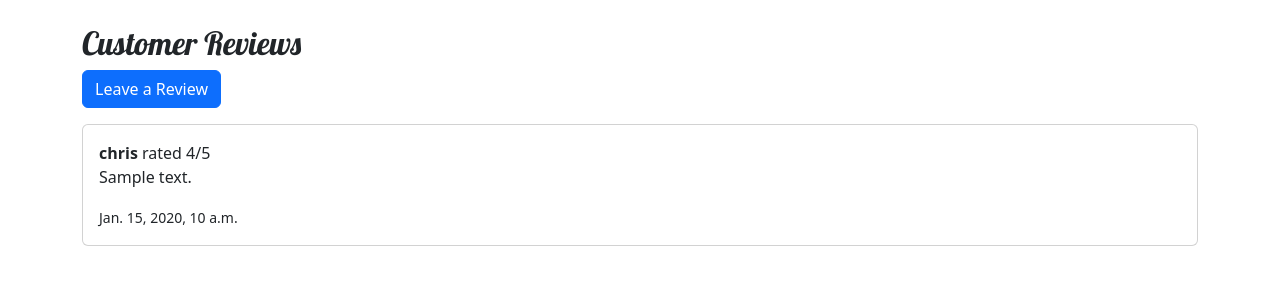
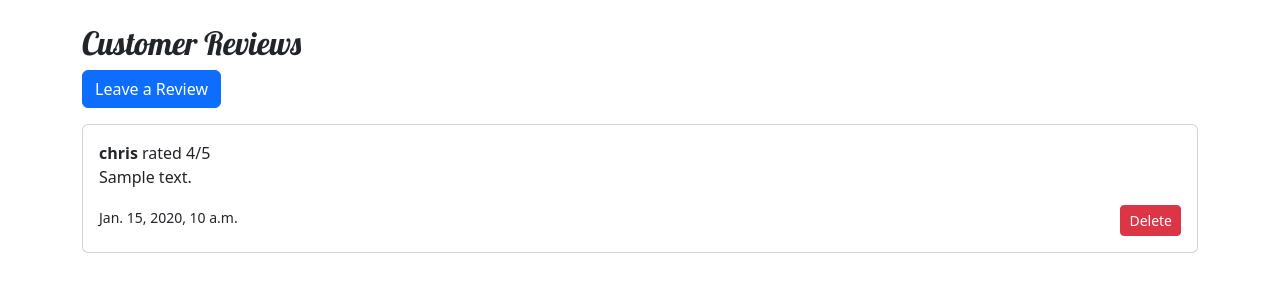
Before and after one commit to Chris-moreton12/get-fit-quick, a Django app: page /reviews/ in a window 1280 px wide. Shown: the part 56-356 px from the top of the page. Run offline with Django 5.2, Linux system fonts and the light colour scheme; a user stored in the database is signed in; data comes from the database, SQL or seed files in the repository; tables that the repository leaves empty hold one stand-in row (values such as "Sample post"); some libraries are stand-ins or nearby versions.

Commit message:
edit to allow user to delete own review

```diff
--- a/reviews/templates/reviews/reviews.html
+++ b/reviews/templates/reviews/reviews.html
@@ -3,15 +3,27 @@
 {% block content %}
 <h2>Customer Reviews</h2>
 <a href="{% url 'add_review' %}" class="btn btn-primary mb-3">Leave a Review</a>
+
 {% for review in reviews %}
 <div class="card mb-3">
     <div class="card-body">
         <strong>{{ review.user.username }}</strong> rated {{ review.rating }}/5
         <p>{{ review.content }}</p>
-            <small>{{ review.created_at }}</small>
+        <small>{{ review.created_at }}</small>
+
+        {% if review.user == request.user %}
+        <form action="{% url 'delete_review' review.id %}" method="POST" style="display:inline;">
+            {% csrf_token %}
+            <button type="submit" class="btn btn-danger btn-sm float-end"
+                    onclick="return confirm('Are you sure you want to delete this review?')">
+                Delete
+            </button>
+        </form>
+        {% endif %}
     </div>
 </div>
 {% empty %}
     <p>No reviews yet.</p>
 {% endfor %}
+
 {% endblock %}
--- a/reviews/urls.py
+++ b/reviews/urls.py
@@ -4,4 +4,5 @@ from . import views
 urlpatterns = [
     path('', views.review_list, name='reviews'),
     path('add/', views.add_review, name='add_review'),
+    path('delete/<int:review_id>/', views.delete_review, name='delete_review'),
 ]
--- a/reviews/views.py
+++ b/reviews/views.py
@@ -1,21 +1,40 @@
-from django.shortcuts import render, redirect
+from django.shortcuts import render, redirect, get_object_or_404
+from django.contrib import messages
+from django.contrib.auth.decorators import login_required
 from .models import Review
 from .forms import ReviewForm
-from django.contrib.auth.decorators import login_required
+
 
 def review_list(request):
     reviews = Review.objects.order_by('-created_at')
     return render(request, 'reviews/reviews.html', {'reviews': reviews})
 
+
 @login_required
 def add_review(request):
-    if request.method == 'POST' :
+    if request.method == 'POST':
         form = ReviewForm(request.POST)
         if form.is_valid():
             review = form.save(commit=False)
             review.user = request.user
             review.save()
+            messages.success(request, "Your review has been posted.")
             return redirect('reviews')
     else:
         form = ReviewForm()
     return render(request, 'reviews/add_review.html', {'form': form})
+
+
+@login_required
+def delete_review(request, review_id):
+    review = get_object_or_404(Review, id=review_id)
+
+    if review.user != request.user:
+        messages.error(request, "You can only delete your own reviews.")
+        return redirect('reviews')
+
+    # Delete instantly on POST
+    if request.method == 'POST':
+        review.delete()
+        messages.success(request, "Your review has been deleted.")
+    return redirect('reviews')
```
